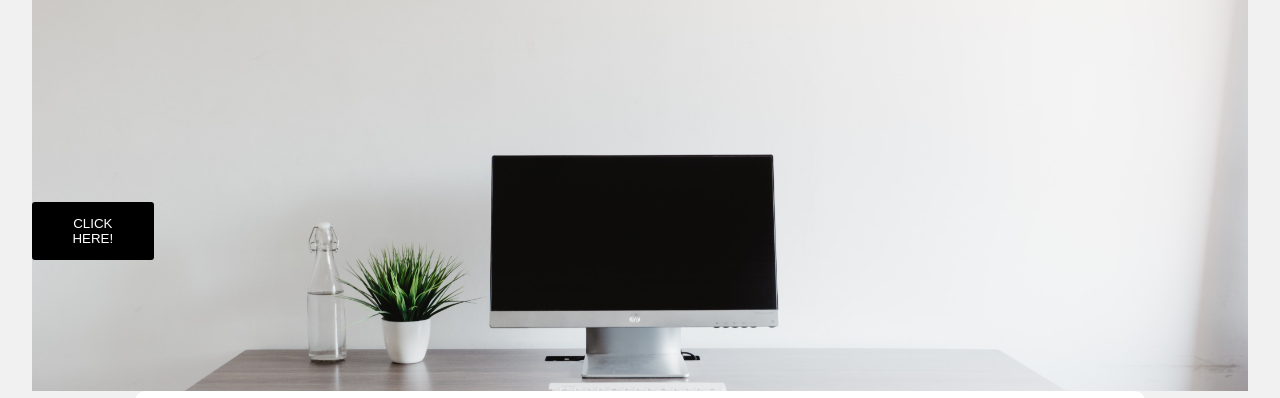
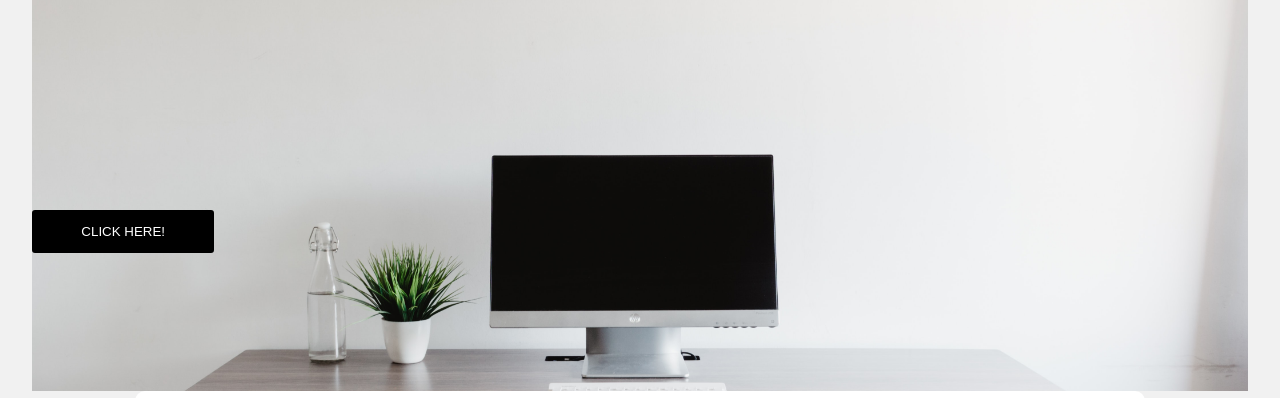
Before and after one commit to nikodem-stefanow/The-Web-Dev-Bootcamp, a plain HTML site: page Day-2-Bootcamp/index.html in a window 1280 px wide. Shown: the part 389-787 px from the top of the page. Drawn offline with nearby package versions, Linux system fonts and the light colour scheme.

Commit message:
Update app.css

```diff
--- a/Day-2-Bootcamp/app.css
+++ b/Day-2-Bootcamp/app.css
@@ -199,7 +199,7 @@ nav a {
 }
 
 .hero-button {
-    max-width: 10%;
+    max-width: 15%;
     text-decoration: none;
     text-transform: uppercase;
     padding: 12px 24px;
```
